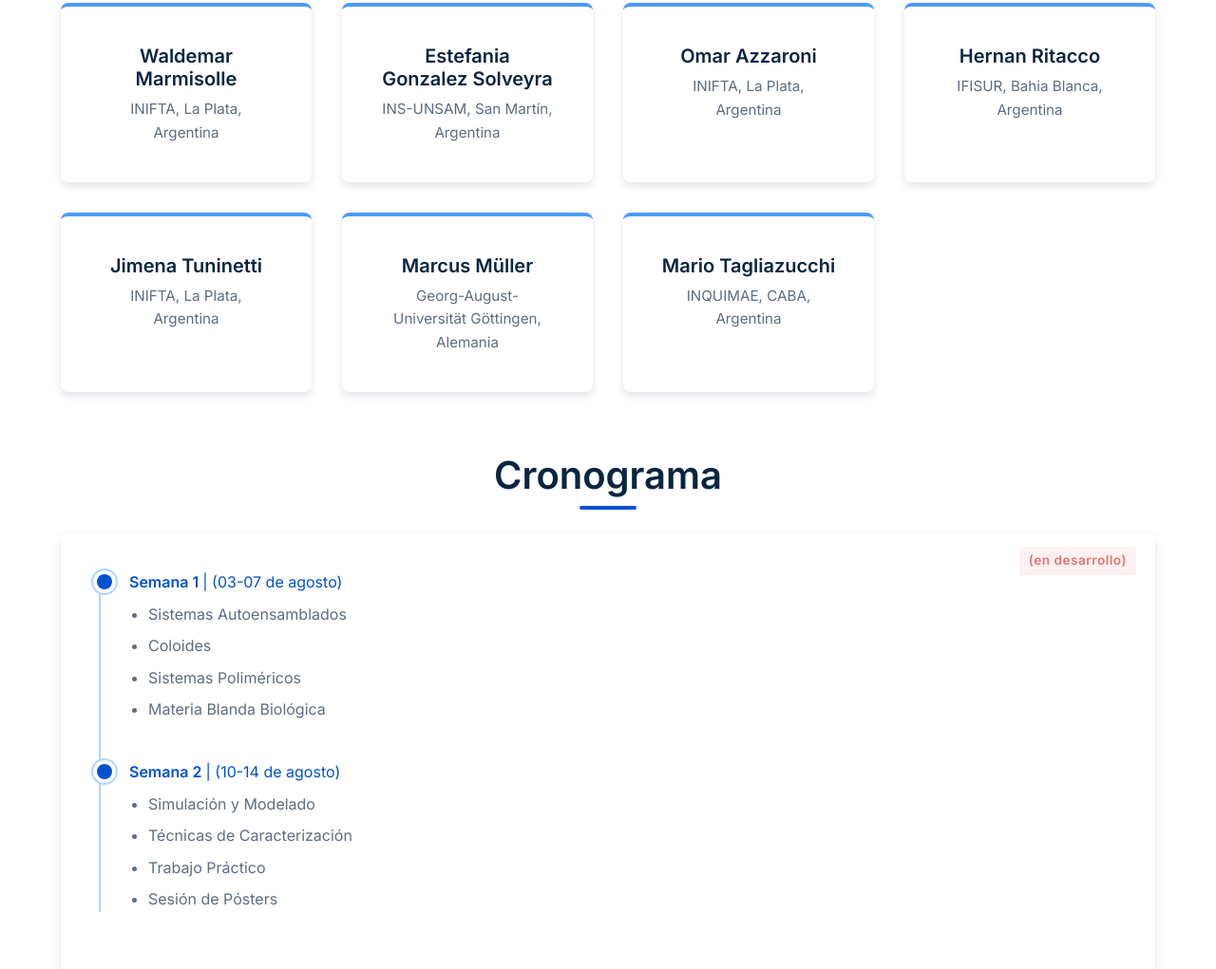
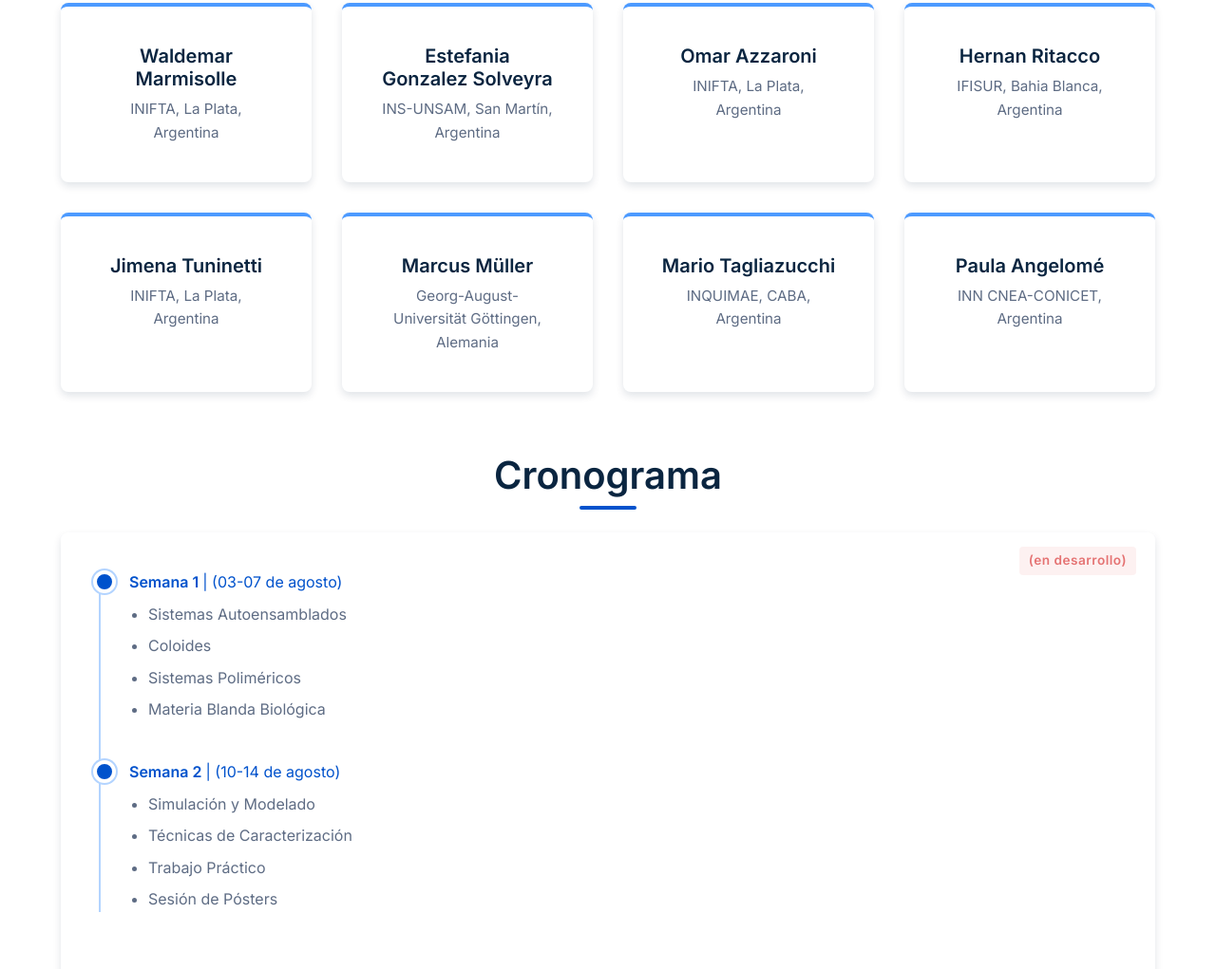
Before and after one commit to esmab-1/esmab-1.github.io, a plain HTML site: page index.html in a window 1280 px wide. Shown: the part 3029-4050 px from the top of the page at 95% size. Drawn offline with Linux system fonts and the light colour scheme.

Commit message:
adicion speaker

```diff
--- a/index.html
+++ b/index.html
@@ -316,6 +316,10 @@
                     <h3>Mario Tagliazucchi</h3>
                     <p>INQUIMAE, CABA, Argentina</p>
                 </div>
+                <div class="teacher-card box-shadow-card">
+                    <h3>Paula Angelomé</h3>
+                    <p>INN CNEA-CONICET, Argentina</p>
+                </div>
             </div>
         </div>
     </section>
```
